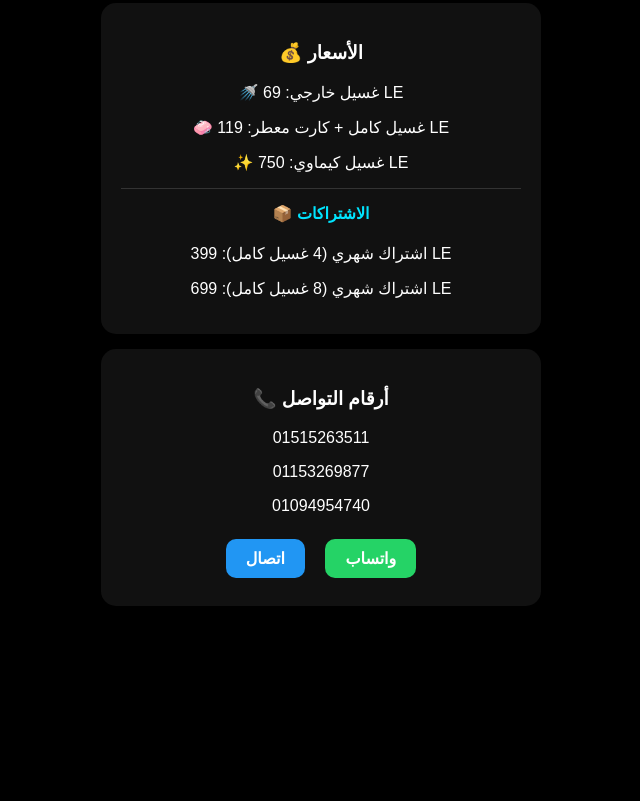
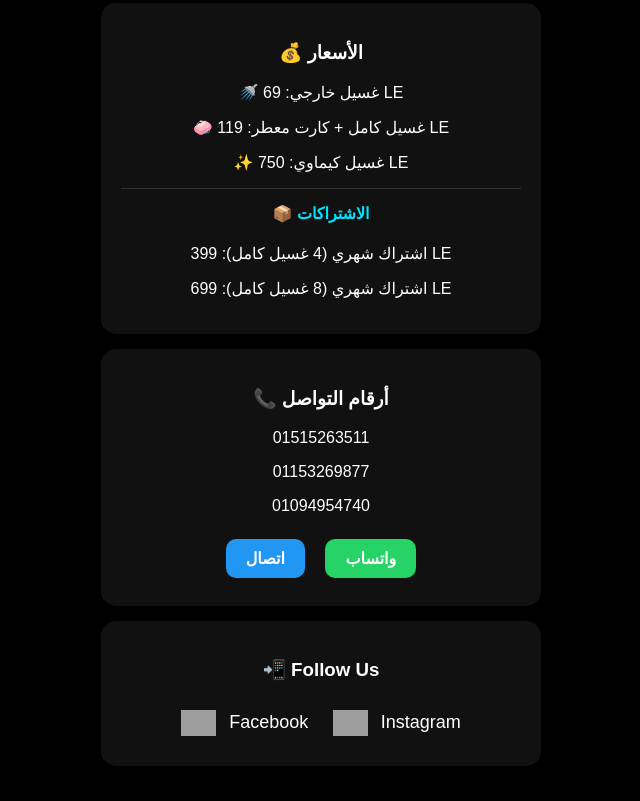
Before and after one commit to automood1/automood, a plain HTML site: page index.html in a window 1280 px wide. Shown: the part 679-1480 px from the top of the page, without its empty margins (319-959 px from the left). Before the commit the page ends 1320 px from the top, so only its background shows below. Drawn offline with Linux system fonts and the light colour scheme; grey boxes are pictures that could not be loaded.

Commit message:
Update index.html

```diff
--- a/index.html
+++ b/index.html
@@ -74,6 +74,25 @@ h4 {
     margin-top: 10px;
     color: #00e5ff;
 }
+
+/* السوشيال */
+.social {
+    margin-top: 15px;
+}
+
+.social a {
+    display: inline-block;
+    margin: 10px;
+    font-size: 18px;
+    color: #fff;
+    text-decoration: none;
+}
+
+.social img {
+    width: 35px;
+    vertical-align: middle;
+    margin-right: 8px;
+}
 </style>
 
 </head>
@@ -131,6 +150,23 @@ h4 {
         </a>
     </div>
 
+    <!-- السوشيال -->
+    <div class="box">
+        <h3>📲 Follow Us</h3>
+
+        <div class="social">
+            <a href="https://www.facebook.com/automood1" target="_blank">
+                <img src="https://cdn-icons-png.flaticon.com/512/733/733547.png" alt="Facebook">
+                Facebook
+            </a>
+
+            <a href="https://www.instagram.com/automood1" target="_blank">
+                <img src="https://cdn-icons-png.flaticon.com/512/733/733558.png" alt="Instagram">
+                Instagram
+            </a>
+        </div>
+    </div>
+
 </div>
 
 </body>
```
